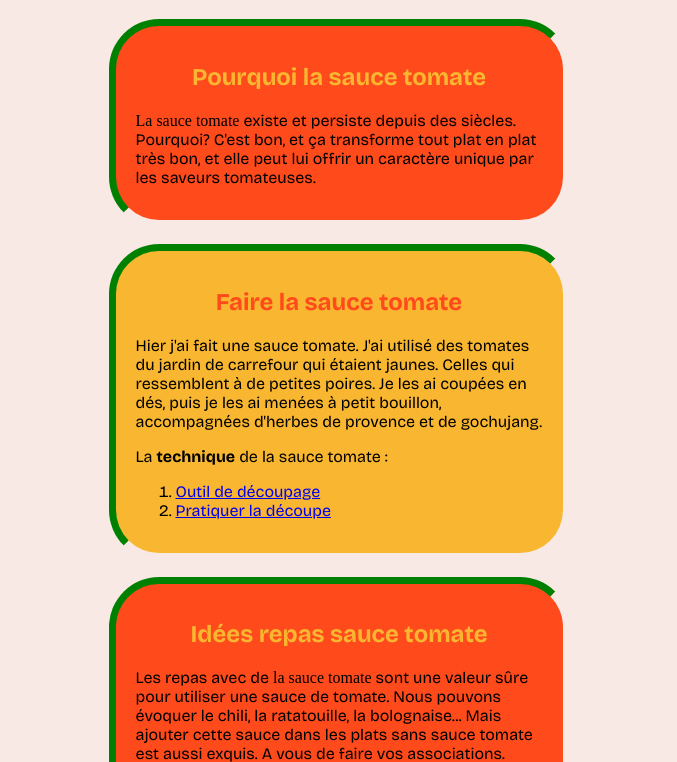
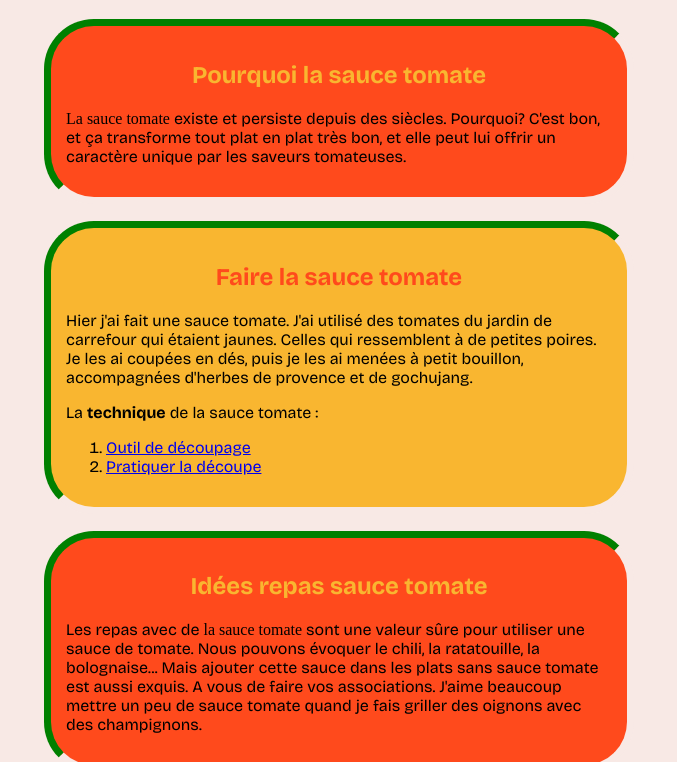
Before and after one commit to ElyaraMerrin/Lasaucetomate, a plain HTML site: page index.html in a window 1280 px wide. Shown: the part 141-903 px from the top of the page, without its empty margins (301-978 px from the left). Drawn offline with nearby package versions, Linux system fonts and the light colour scheme; a web font is replaced by a local one.

Commit message:
Add files via upload

```diff
--- a/style.css
+++ b/style.css
@@ -14,13 +14,13 @@ h1 {
 
 html {
 font-family: "bricolage grotesque", monospace;
-  max-width: 501px;
+  max-width: 630px;
   margin: auto;
 background-color: #F8E9E5;
 }
 .article {
   background-color:#FF4A1C;
-  padding: 17px 20px;
+  padding: 15px 15px;
   margin: 17px 12px;
   border-radius: 50px;
   border-style: solid;
```
